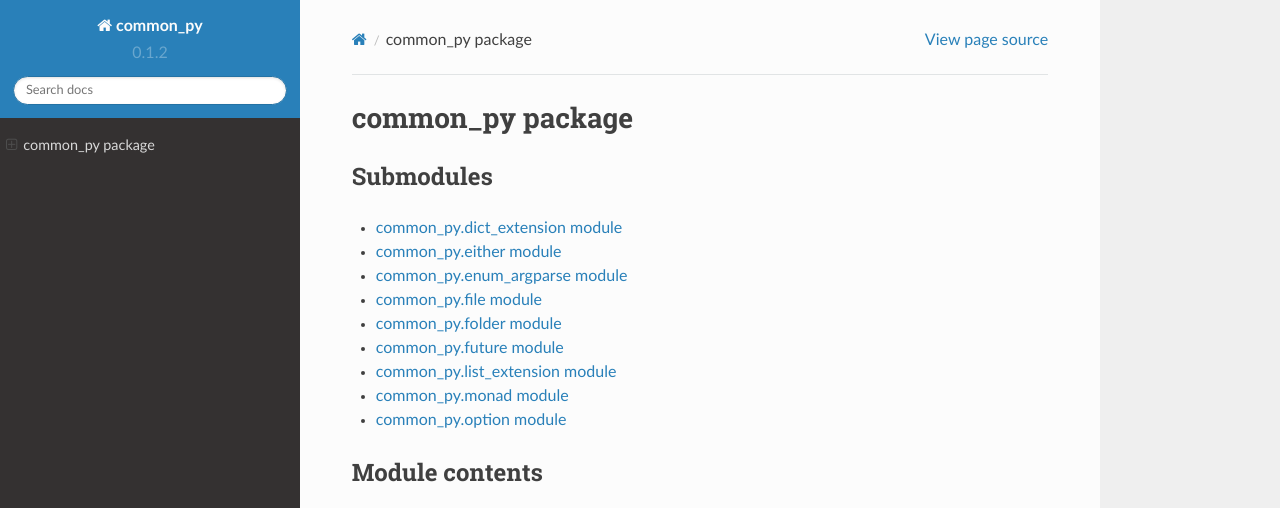
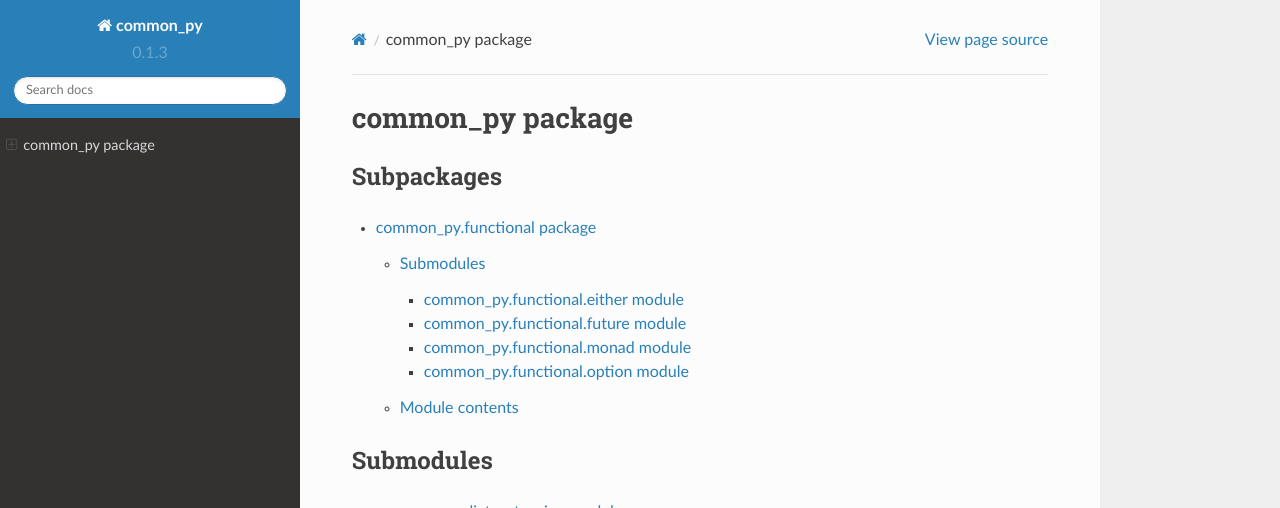
Before and after one commit to tenkeyless/common_py, a Sphinx documentation site: the page built from doc/source/common_py.rst, in a window 1280 px wide and 930 px high, cut to the strip 0-508 px from the top of the window. Built offline with Sphinx 7.4.7 and the Read the Docs theme 2.0.0, drawn with Linux system fonts in a browser that asks for light colours.

Commit message:
- Remove unused * Change version 0.1.3

```diff
--- a/common_py/__init__.py
+++ b/common_py/__init__.py
@@ -8,4 +8,4 @@ from .list_extension import *
 
 __path__ = extend_path(__path__, "functional")
 
-__version__ = "0.1.2"
+__version__ = "0.1.3"
--- a/doc/source/common_py.rst
+++ b/doc/source/common_py.rst
@@ -1,5 +1,13 @@
 common\_py package
 ==================
+
+Subpackages
+-----------
+
+.. toctree::
+   :maxdepth: 4
+
+   common_py.functional
 
 Submodules
 ----------
```
Also changed, not shown: other parts of doc/source/common_py.rst (+0 -4 lines), doc/source/common_py.either.rst (deleted, +0 -7 lines), doc/source/common_py.future.rst (deleted, +0 -7 lines), doc/source/common_py.monad.rst (deleted, +0 -7 lines), doc/source/common_py.option.rst (deleted, +0 -7 lines), 4 other files.
